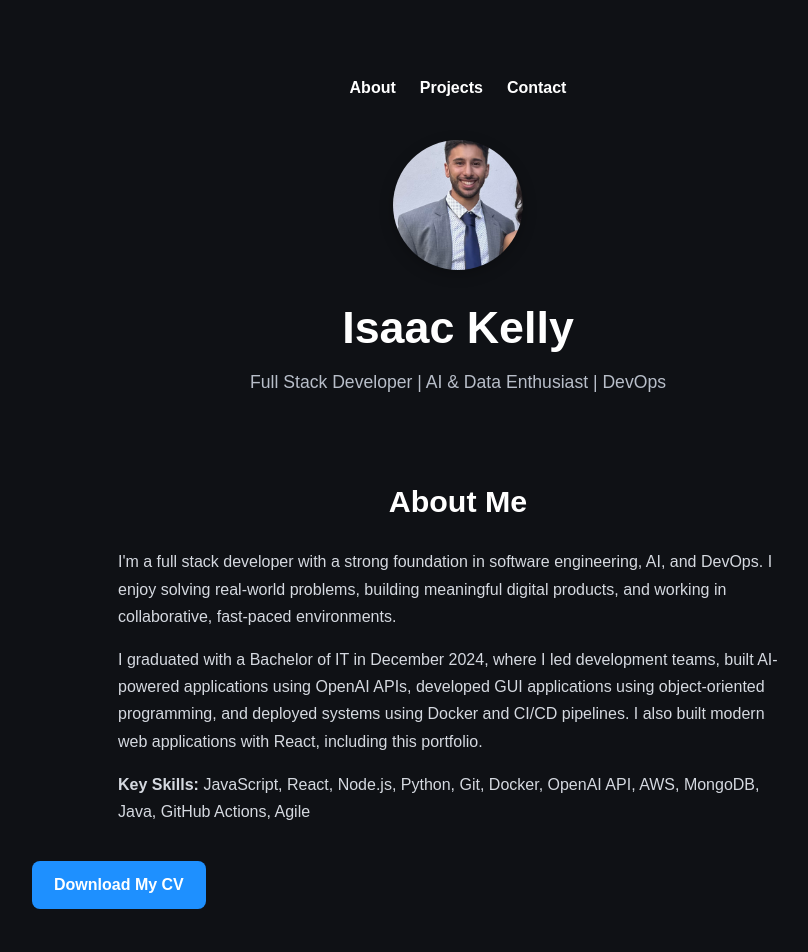
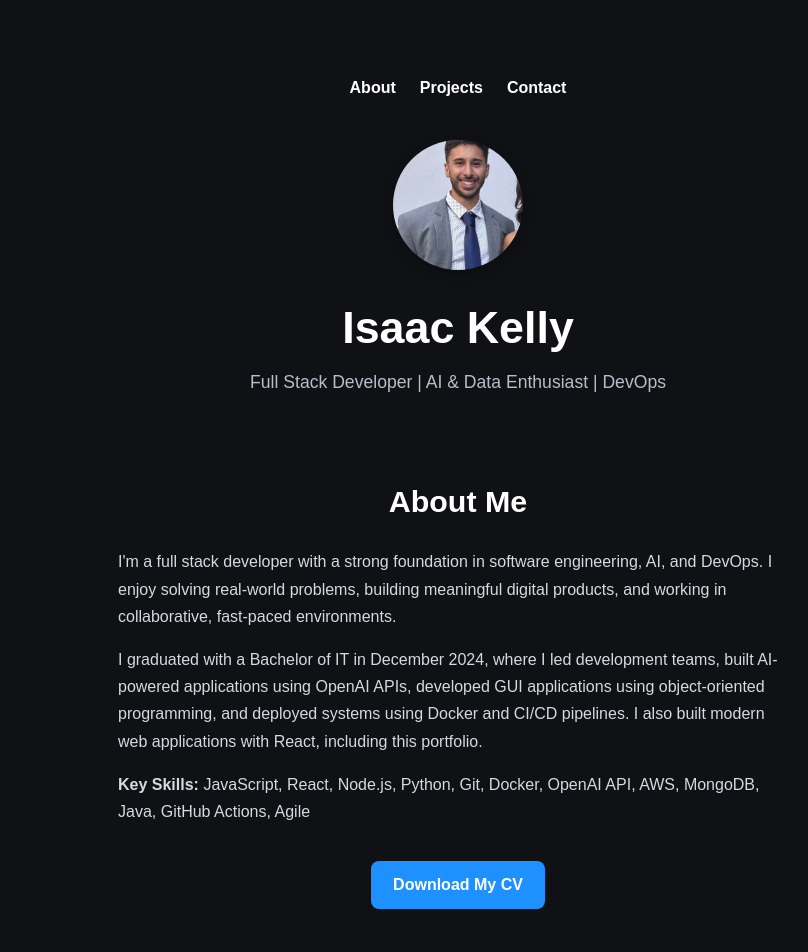
Before and after one commit to isaackozma/isaac-portfolio, a React (Vite) app: page / in a window 1280 px wide. Shown: the top 952 px of the page, without its empty margins (182-990 px from the left). Built offline with nearby package versions, Linux system fonts and the light colour scheme.

Commit message:
buttons are on the left and not center

```diff
--- a/src/App.css
+++ b/src/App.css
@@ -130,7 +130,7 @@ section p {
 
 .cv-button {
   display: inline-block;
-  margin-top: 20px;
+  margin: 20px auto 0;
   padding: 12px 22px;
   background-color: #1e90ff;
   color: white;
@@ -138,6 +138,17 @@ section p {
   text-decoration: none;
   font-weight: bold;
   transition: background-color 0.2s ease;
+}
+
+#about {
+  text-align: center;
+}
+
+#about p {
+  max-width: 680px;
+  margin: 0 auto 16px;
+  line-height: 1.7;
+  text-align: left;
 }
 
 .cv-button:hover {
```
